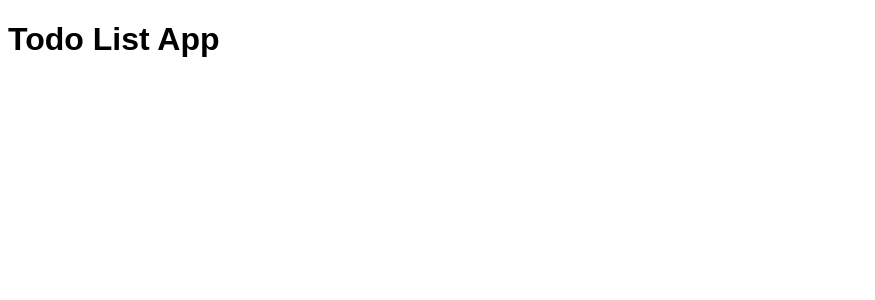
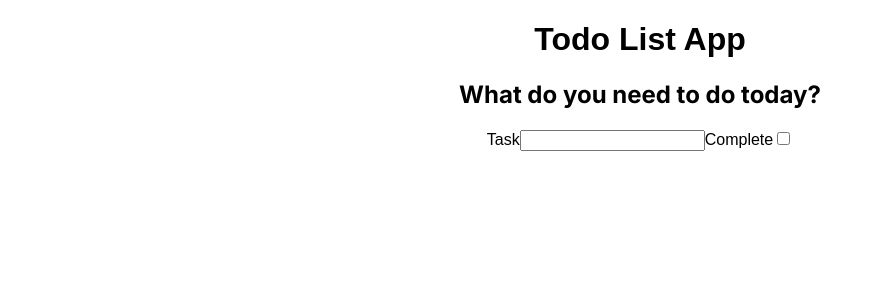
Before and after one commit to asands94/simple-todo-list, a Next.js app: page / in a window 1280 px wide. Shown: the top 300 px of the page, without its empty margins (0-875 px from the left). Built offline with nearby package versions, Linux system fonts and the light colour scheme; a web font is replaced by a local one.

Commit message:
add create task form

```diff
--- a/app/layout.tsx
+++ b/app/layout.tsx
@@ -1,4 +1,5 @@
 import type { Metadata } from 'next'
+import '@/app/ui/global.css'
 import { gluten } from '@/app/ui/fonts'
 
 export const metadata: Metadata = {
--- /dev/null
+++ b/app/lib/actions.ts
@@ -0,0 +1,44 @@
+import { z } from 'zod'
+import { sql } from '@vercel/postgres'
+
+const FormSchema = z.object({
+  id: z.string(),
+  task: z.string(),
+  complete: z.boolean(),
+})
+
+const CreateTask = FormSchema.omit({ id: true })
+
+export type State = {
+  errors?: {
+    task?: string[]
+    complete?: boolean[]
+  }
+}
+
+export async function createTask(prevState: State, formData: FormData) {
+  const validateFields = CreateTask.safeParse({
+    task: formData.get('task'),
+    complete: formData.get('complete'),
+  })
+
+  if (!validateFields.success) {
+    return {
+      errors: validateFields.error.flatten().fieldErrors,
+      message: 'Missing Fields. Failed to Create Task',
+    }
+  }
+
+  const { task, complete } = validateFields.data
+
+  try {
+    await sql`
+    INSERT INTO tasks (task, complete)
+    VALUES (${task}, ${complete})
+    `
+  } catch (e) {
+    return {
+      message: `Database Error: Failed to Create Task`,
+    }
+  }
+}
--- a/app/page.tsx
+++ b/app/page.tsx
@@ -1,7 +1,12 @@
+import { inter } from '@/app/ui/fonts'
+import { Form } from './ui/todos/create-form'
+
 export default function Home() {
   return (
-    <main>
+    <main className='text-center'>
       <h1>Todo List App</h1>
+      <h2 className={`${inter.className}`}>What do you need to do today?</h2>
+      <Form />
     </main>
   )
 }
--- a/app/ui/fonts.ts
+++ b/app/ui/fonts.ts
@@ -1,3 +1,5 @@
-import { Gluten } from 'next/font/google'
+import { Gluten, Inter } from 'next/font/google'
+
+export const inter = Inter({ subsets: ['latin'] })
 
 export const gluten = Gluten({ subsets: ['latin'] })
--- /dev/null
+++ b/app/ui/global.css
@@ -0,0 +1,3 @@
+/* @tailwind base; */
+@tailwind components;
+@tailwind utilities;
--- /dev/null
+++ b/app/ui/todos/create-form.tsx
@@ -0,0 +1,12 @@
+'use client'
+
+export function Form() {
+  return (
+    <form className=''>
+      <label htmlFor='task'>Task</label>
+      <input id='task' type='text' name='task' />
+      <label htmlFor='complete'>Complete</label>
+      <input id='complete' type='checkbox' name='complete' />
+    </form>
+  )
+}
--- a/tailwind.config.ts
+++ b/tailwind.config.ts
@@ -1,20 +1,14 @@
-import type { Config } from "tailwindcss";
+import type { Config } from 'tailwindcss'
 
 const config: Config = {
   content: [
-    "./pages/**/*.{js,ts,jsx,tsx,mdx}",
-    "./components/**/*.{js,ts,jsx,tsx,mdx}",
-    "./app/**/*.{js,ts,jsx,tsx,mdx}",
+    './pages/**/*.{js,ts,jsx,tsx,mdx}',
+    './components/**/*.{js,ts,jsx,tsx,mdx}',
+    './app/**/*.{js,ts,jsx,tsx,mdx}',
   ],
   theme: {
-    extend: {
-      backgroundImage: {
-        "gradient-radial": "radial-gradient(var(--tw-gradient-stops))",
-        "gradient-conic":
-          "conic-gradient(from 180deg at 50% 50%, var(--tw-gradient-stops))",
-      },
-    },
+    extend: {},
   },
   plugins: [],
-};
-export default config;
+}
+export default config
```
Also changed, not shown: package.json (+6 -4 lines), 1 other file (tests, documents, lock files or other folders).
